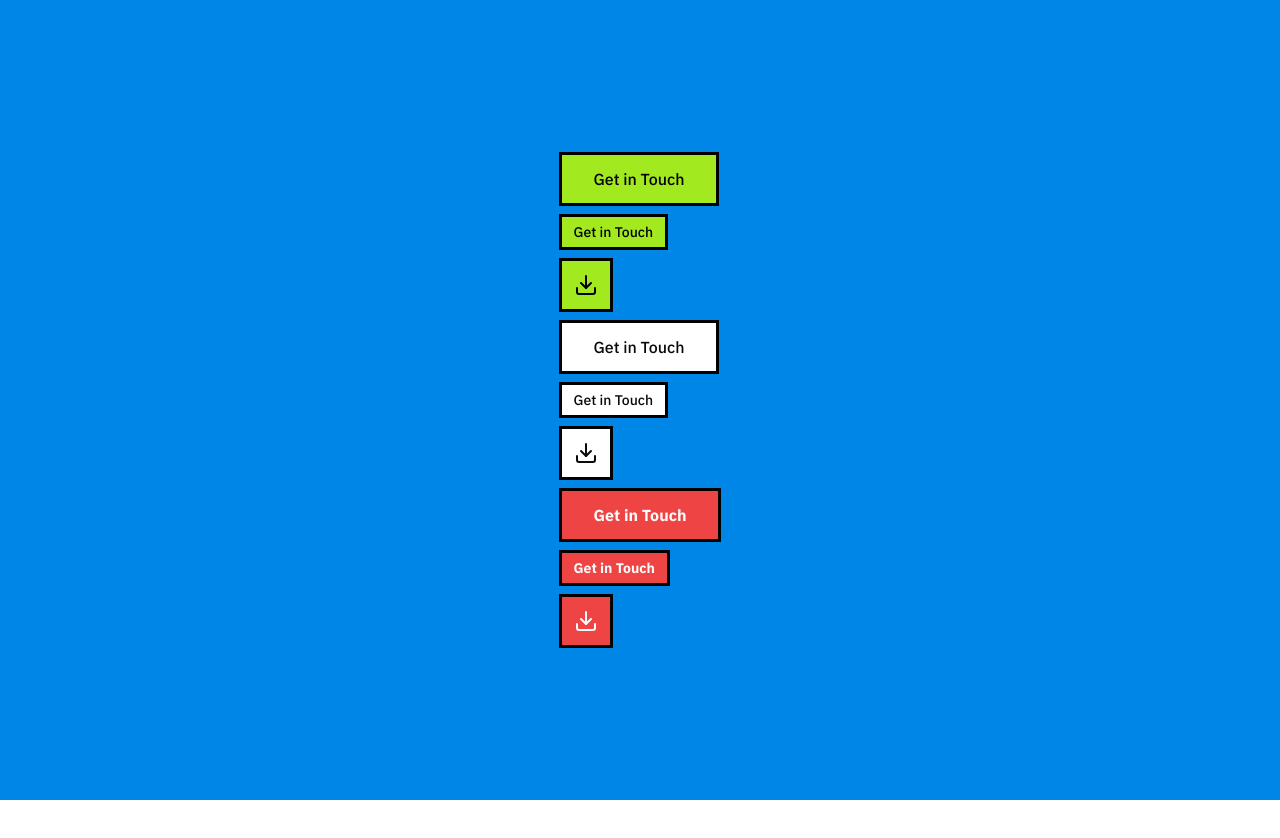
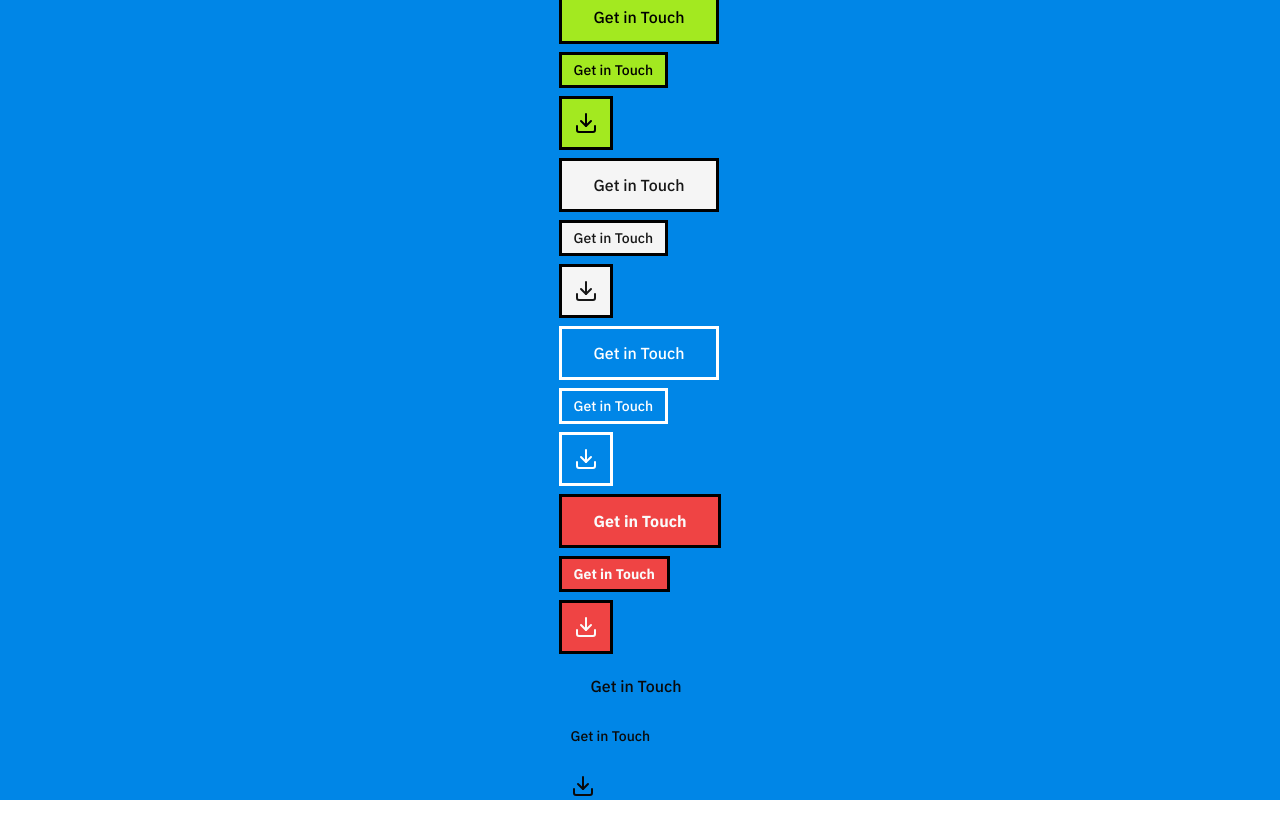
Before and after one commit to pro-khar/me, a React (Vite) app: page / in a window 1280 px wide. Shown: the top 838 px of the page. Before the commit the page ends 800 px from the top, so only its background shows below. Built offline with nearby package versions, Linux system fonts and the light colour scheme.

Commit message:
button custom

```diff
--- a/src/App.tsx
+++ b/src/App.tsx
@@ -1,27 +1,18 @@
-import { Download } from "lucide-react";
-import { Button } from "./components/ui/button";
+import UiTest from "./ui-test";
 
 function App() {
   return (
     <div className="flex items-center justify-center h-screen">
-      <div id="hero" className="bg-[#0086e7] flex flex-col items-center justify-center  h-full w-full">
       <div
-
-        className=" flex flex-col items-start p-8 gap-2"
+        id="hero"
+        className="bg-[#0086e7] flex flex-col items-center justify-center  h-full w-full"
       >
-        {/* <p className="text-4xl text-white font-semibold tracking-tighter">
+        <div className=" flex flex-col items-start p-8 gap-2">
+          {/* <p className="text-4xl text-white font-semibold tracking-tighter">
           Prakhar Verma
         </p> */}
-        <Button>Get in Touch</Button>
-        <Button size={"sm"}>Get in Touch</Button>
-        <Button size={"icon"}><Download /></Button>
-        <Button variant={"outline"}>Get in Touch</Button>
-        <Button variant={"outline"} size={"sm"}>Get in Touch</Button>
-        <Button variant={"outline"} size={"icon"}><Download /></Button>
-        <Button variant={"destructive"}>Get in Touch</Button>
-        <Button variant={"destructive"} size={"sm"}>Get in Touch</Button>
-        <Button variant={"destructive"} size={"icon"}><Download /></Button>
-      </div>
+          <UiTest />
+        </div>
       </div>
     </div>
   );
--- a/src/components/ui/button.tsx
+++ b/src/components/ui/button.tsx
@@ -1,26 +1,29 @@
-import * as React from "react"
-import { Slot } from "@radix-ui/react-slot"
-import { cva, type VariantProps } from "class-variance-authority"
+import * as React from "react";
+import { Slot } from "@radix-ui/react-slot";
+import { cva, type VariantProps } from "class-variance-authority";
 
-import { cn } from "@/lib/utils"
+import { cn } from "@/lib/utils";
 
 const buttonVariants = cva(
-  "border-black border-[3px] inline-flex items-center justify-center gap-2 whitespace-nowrap rounded-md font-medium ring-offset-background transition-colors focus-visible:outline-none focus-visible:ring-2 focus-visible:ring-ring focus-visible:ring-offset-2 disabled:pointer-events-none disabled:opacity-50 [&_svg]:pointer-events-none [&_svg]:size-?? [&_svg]:shrink-0",
+  " inline-flex items-center justify-center gap-2 whitespace-nowrap rounded-md font-medium ring-offset-background transition-colors focus-visible:outline-none focus-visible:ring-2 focus-visible:ring-ring focus-visible:ring-offset-2 disabled:pointer-events-none disabled:opacity-50 [&_svg]:pointer-events-none [&_svg]:size-?? [&_svg]:shrink-0",
   {
     variants: {
       variant: {
-        default: "bg-primary text-primary-foreground hover:bg-primary/90",
+        default:
+          "border-black border-[3px] bg-primary text-primary-foreground hover:bg-primary/90",
         destructive:
-          "bg-destructive text-destructive-foreground font-bold hover:bg-destructive/90",
+          "border-black border-[3px] bg-destructive text-destructive-foreground font-bold hover:bg-destructive/90",
         outline:
-          "border-black border-[3px] bg-background hover:bg-accent hover:text-accent-foreground",
+          "border-white text-white border-[3px] bg-transparent hover:bg-accent hover:text-accent-foreground",
         secondary:
-          "bg-secondary text-secondary-foreground hover:bg-secondary/80",
-        ghost: "hover:bg-accent hover:text-accent-foreground",
+          "border-black border-[3px] bg-secondary text-secondary-foreground hover:bg-secondary/80",
+        ghost:
+          "hover:bg-accent hover:text-accent-foreground hover:border-black hover:border-[3px] hover:bg-primary",
         link: "text-primary underline-offset-4 hover:underline",
       },
       size: {
-        default: "h-10 px-8 py-6 hover:shadow-[10px_10px_0px_0px_rgba(0,0,0)] transition-all duration-300",
+        default:
+          "h-10 px-8 py-6 hover:shadow-[10px_10px_0px_0px_rgba(0,0,0)] transition-all duration-300",
         sm: "h-9 rounded-md px-3 hover:shadow-[5px_5px_0px_0px_rgba(0,0,0)] transition-all duration-300 text-sm",
         lg: "h-11 rounded-md px-8",
         icon: "h-10 w-10 p-6 hover:shadow-[5px_5px_0px_0px_rgba(0,0,0)] transition-all duration-300",
@@ -31,26 +34,26 @@
       size: "default",
     },
   }
-)
+);
 
 export interface ButtonProps
   extends React.ButtonHTMLAttributes<HTMLButtonElement>,
     VariantProps<typeof buttonVariants> {
-  asChild?: boolean
+  asChild?: boolean;
 }
 
 const Button = React.forwardRef<HTMLButtonElement, ButtonProps>(
   ({ className, variant, size, asChild = false, ...props }, ref) => {
-    const Comp = asChild ? Slot : "button"
+    const Comp = asChild ? Slot : "button";
     return (
       <Comp
         className={cn(buttonVariants({ variant, size, className }))}
         ref={ref}
         {...props}
       />
-    )
+    );
   }
-)
-Button.displayName = "Button"
+);
+Button.displayName = "Button";
 
-export { Button, buttonVariants }
+export { Button, buttonVariants };
--- /dev/null
+++ b/src/ui-test.tsx
@@ -0,0 +1,44 @@
+import { Download } from "lucide-react";
+import { Button } from "./components/ui/button";
+
+function UiTest() {
+  return (
+    <>
+      <Button>Get in Touch</Button>
+      <Button size={"sm"}>Get in Touch</Button>
+      <Button size={"icon"}>
+        <Download />
+      </Button>
+      <Button variant={"secondary"}>Get in Touch</Button>
+      <Button variant={"secondary"} size={"sm"}>
+        Get in Touch
+      </Button>
+      <Button variant={"secondary"} size={"icon"}>
+        <Download />
+      </Button>
+      <Button variant={"outline"}>Get in Touch</Button>
+      <Button variant={"outline"} size={"sm"}>
+        Get in Touch
+      </Button>
+      <Button variant={"outline"} size={"icon"}>
+        <Download />
+      </Button>
+      <Button variant={"destructive"}>Get in Touch</Button>
+      <Button variant={"destructive"} size={"sm"}>
+        Get in Touch
+      </Button>
+      <Button variant={"destructive"} size={"icon"}>
+        <Download />
+      </Button>
+      <Button variant={"ghost"}>Get in Touch</Button>
+      <Button variant={"ghost"} size={"sm"}>
+        Get in Touch
+      </Button>
+      <Button variant={"ghost"} size={"icon"}>
+        <Download />
+      </Button>
+    </>
+  );
+}
+
+export default UiTest;
```
